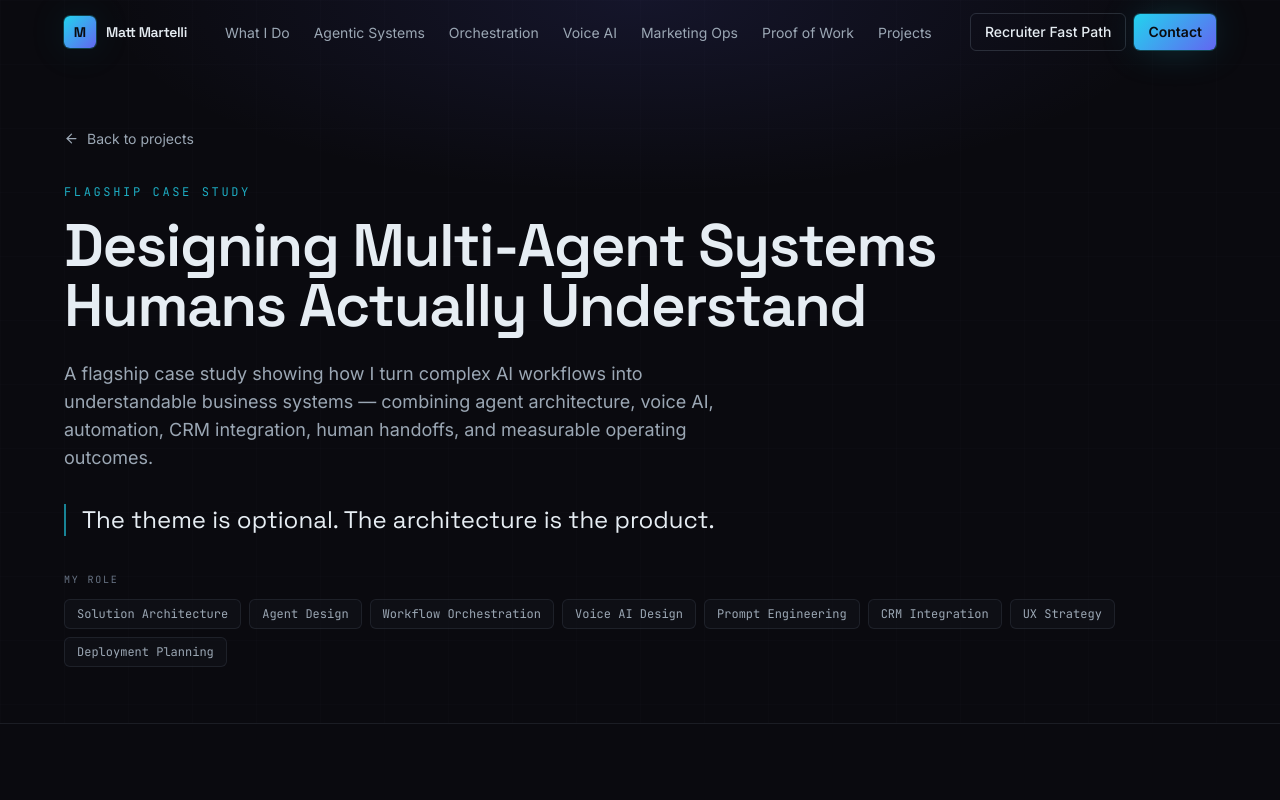
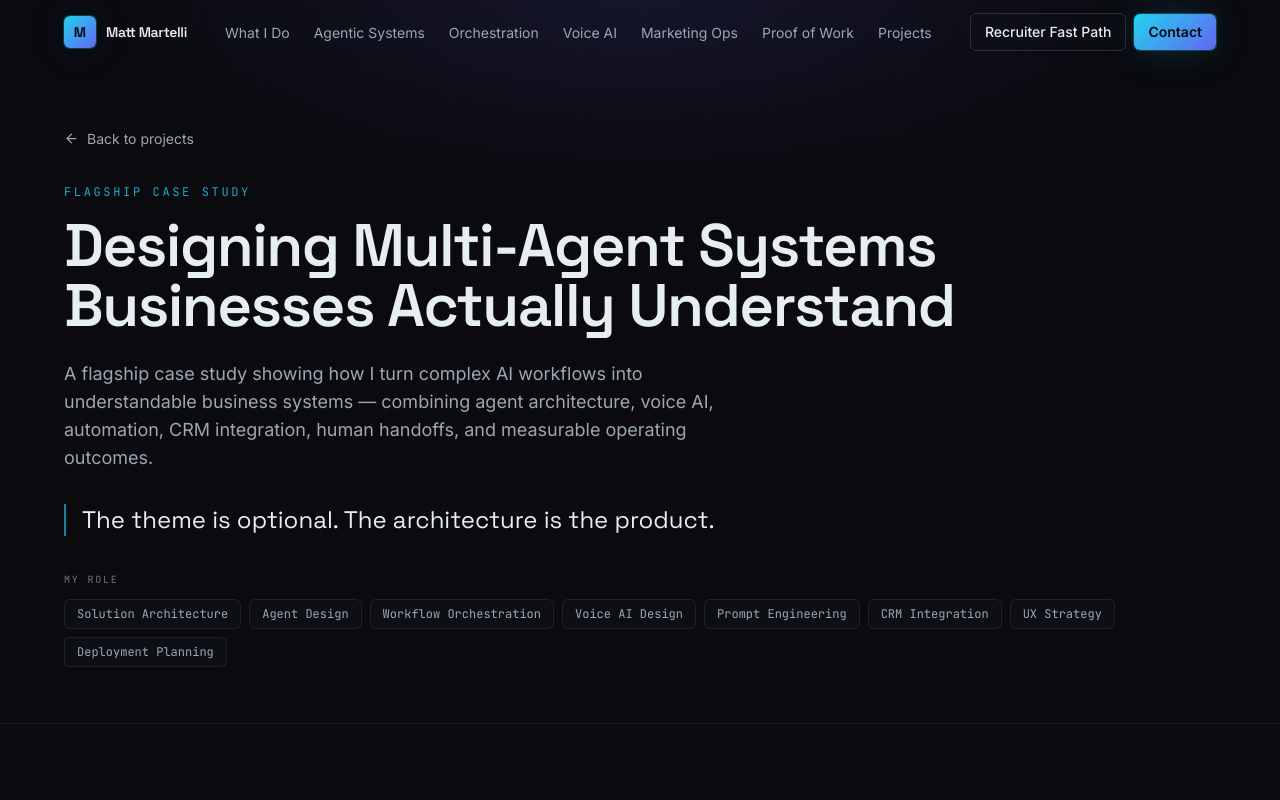
Before and after one commit to MattymBaylor/mattmartelli-site, a Next.js app: page /seinfeld-hq in a window 1280 px wide. Shown: the top 800 px of the page. Built offline with nearby package versions, Linux system fonts and the light colour scheme.

Commit message:
Headline: 'Humans' -> 'Businesses Actually Understand' (recruiter/business-buyer framing)

```diff
--- a/content/caseStudy.ts
+++ b/content/caseStudy.ts
@@ -9,7 +9,7 @@
 export const caseStudy = {
   slug: "seinfeld-hq",
   meta: {
-    title: "Designing Multi-Agent Systems Humans Actually Understand",
+    title: "Designing Multi-Agent Systems Businesses Actually Understand",
     description:
       "A flagship case study: how Matt Martelli turns complex AI workflows into understandable business systems — agent architecture, voice AI, automation, CRM integration, human handoffs, and measurable operating outcomes.",
   },
@@ -24,7 +24,7 @@ export const caseStudy = {
 
   hero: {
     eyebrow: "Flagship Case Study",
-    headline: "Designing Multi-Agent Systems Humans Actually Understand",
+    headline: "Designing Multi-Agent Systems Businesses Actually Understand",
     subheadline:
       "A flagship case study showing how I turn complex AI workflows into understandable business systems — combining agent architecture, voice AI, automation, CRM integration, human handoffs, and measurable operating outcomes.",
     coreMessage: "The theme is optional. The architecture is the product.",
--- a/content/projects.ts
+++ b/content/projects.ts
@@ -144,7 +144,7 @@ export const projects: Project[] = [
      Re-add this card (with a stronger visual) when ready.
   {
     id: "seinfeld-hq",
-    title: "Designing Multi-Agent Systems Humans Actually Understand",
+    title: "Designing Multi-Agent Systems Businesses Actually Understand",
     flagship: true,
     outcome:
       "A working demonstration that orchestration, routing, memory, and QA can run real workflows end to end — a system, not a prototype.",
--- a/content/recruiter.ts
+++ b/content/recruiter.ts
@@ -16,7 +16,7 @@ export const recruiter = {
   ],
 
   flagship: {
-    title: "Designing Multi-Agent Systems Humans Actually Understand",
+    title: "Designing Multi-Agent Systems Businesses Actually Understand",
     description:
       "A flagship case study in turning complex AI workflows into understandable business systems — orchestration, routing, memory, QA gates, workflow automation, voice AI, CRM integration, and human handoffs. Themed as a Seinfeld cast to make the org chart legible, but the theme is the wrapper; the architecture is the product.",
     caseStudy: { label: "Read the Case Study", href: "/seinfeld-hq" },
```
